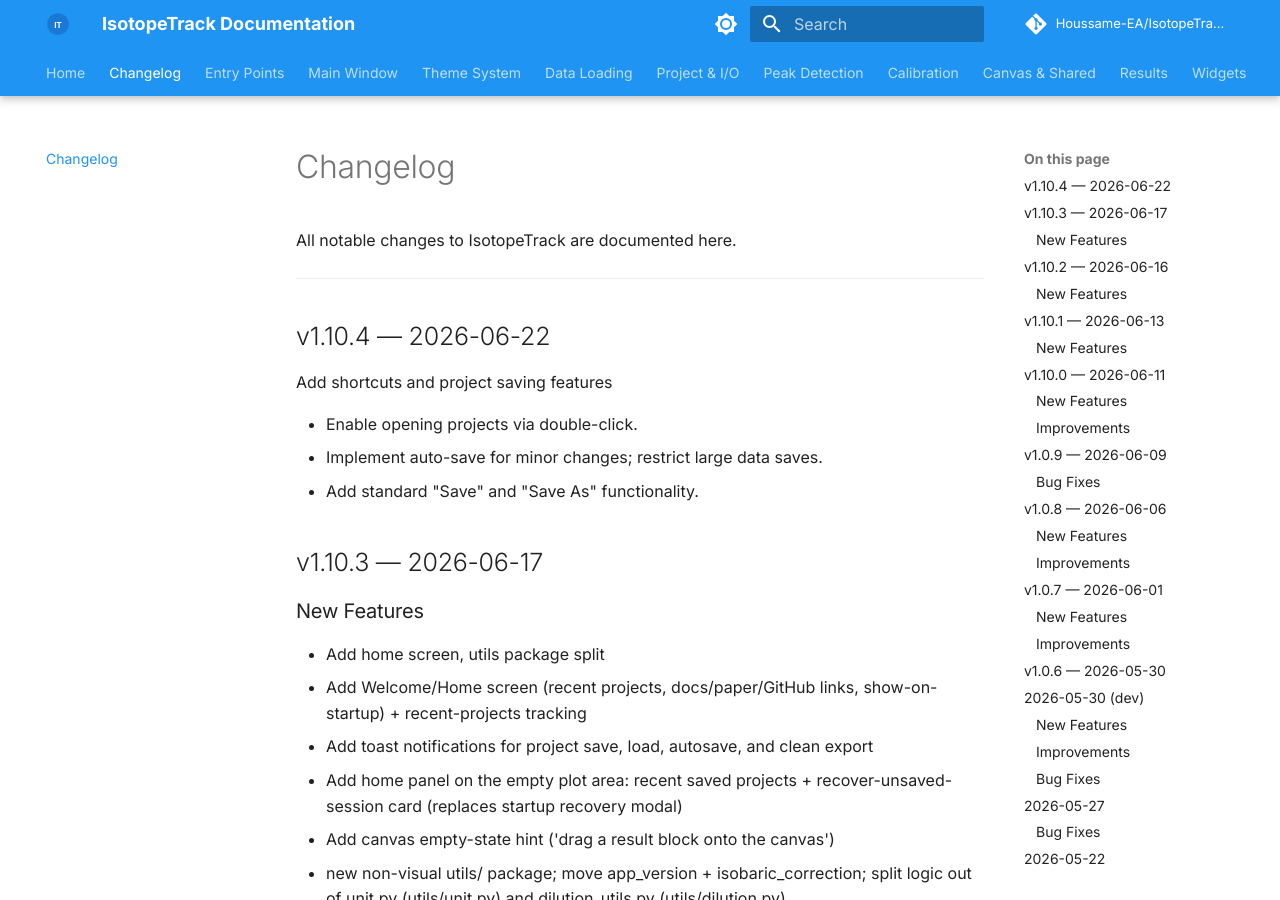
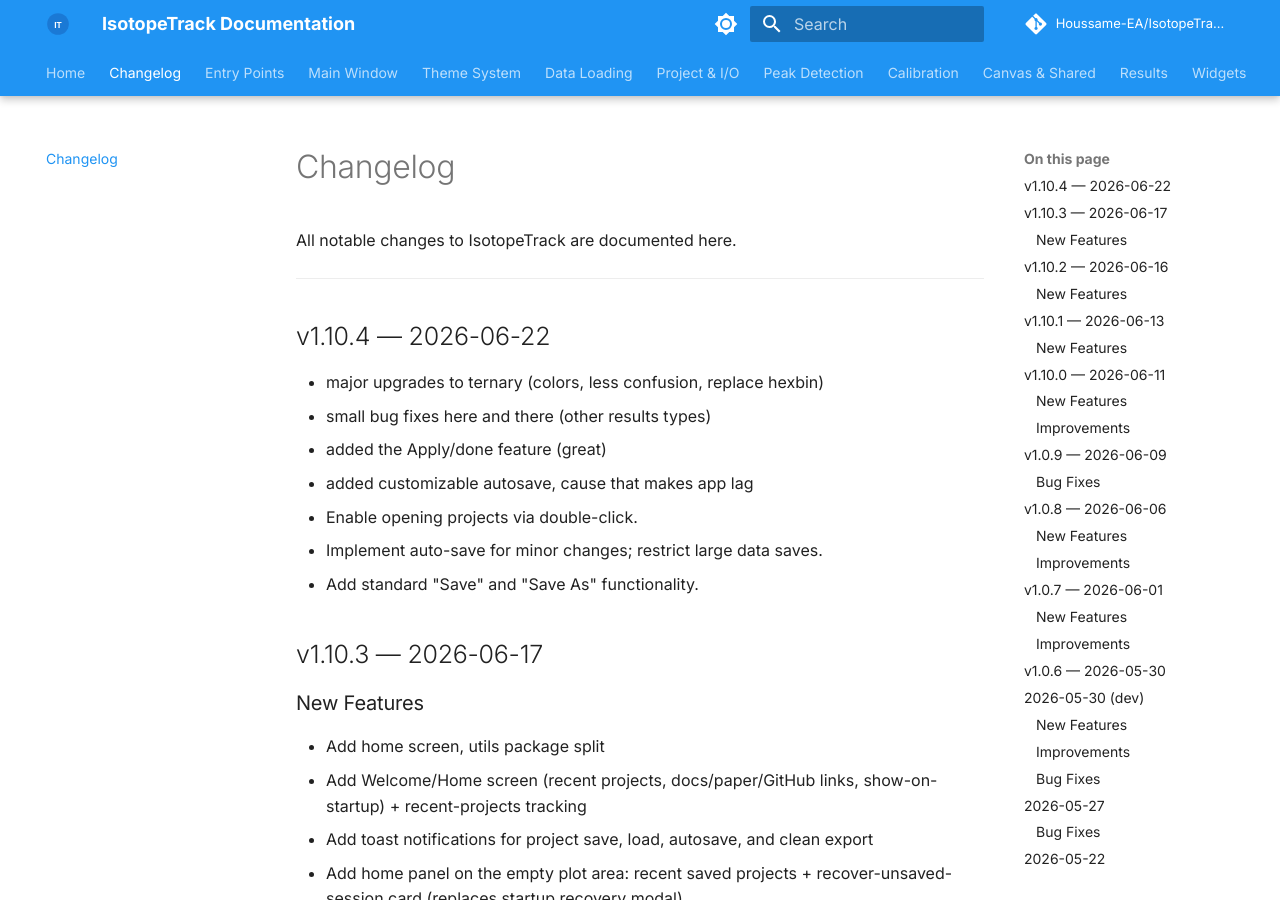
Before and after one commit to Houssame-EA/IsotopeTrack, an MkDocs documentation site: the page built from docs/changelog.md, in a window 1280 px wide and 900 px high. Built offline with MkDocs 1.6.1 and Material for MkDocs 9.7.7, drawn with Linux system fonts in a browser that asks for light colours; comment, search, counter and statistics services are not loaded; the version menu is left out.

Commit message:
update changelog

```diff
--- a/docs/changelog.md
+++ b/docs/changelog.md
@@ -6,8 +6,11 @@ All notable changes to IsotopeTrack are documented here.
 
 ## v1.10.4 — 2026-06-22
 
-Add shortcuts and project saving features
 
+- major upgrades to ternary (colors, less confusion, replace hexbin)
+- small bug fixes here and there (other results types)
+- added the Apply/done feature (great)
+- added customizable autosave, cause that makes app lag
 - Enable opening projects via double-click.
 - Implement auto-save for minor changes; restrict large data saves.
 - Add standard "Save" and "Save As" functionality.
```
